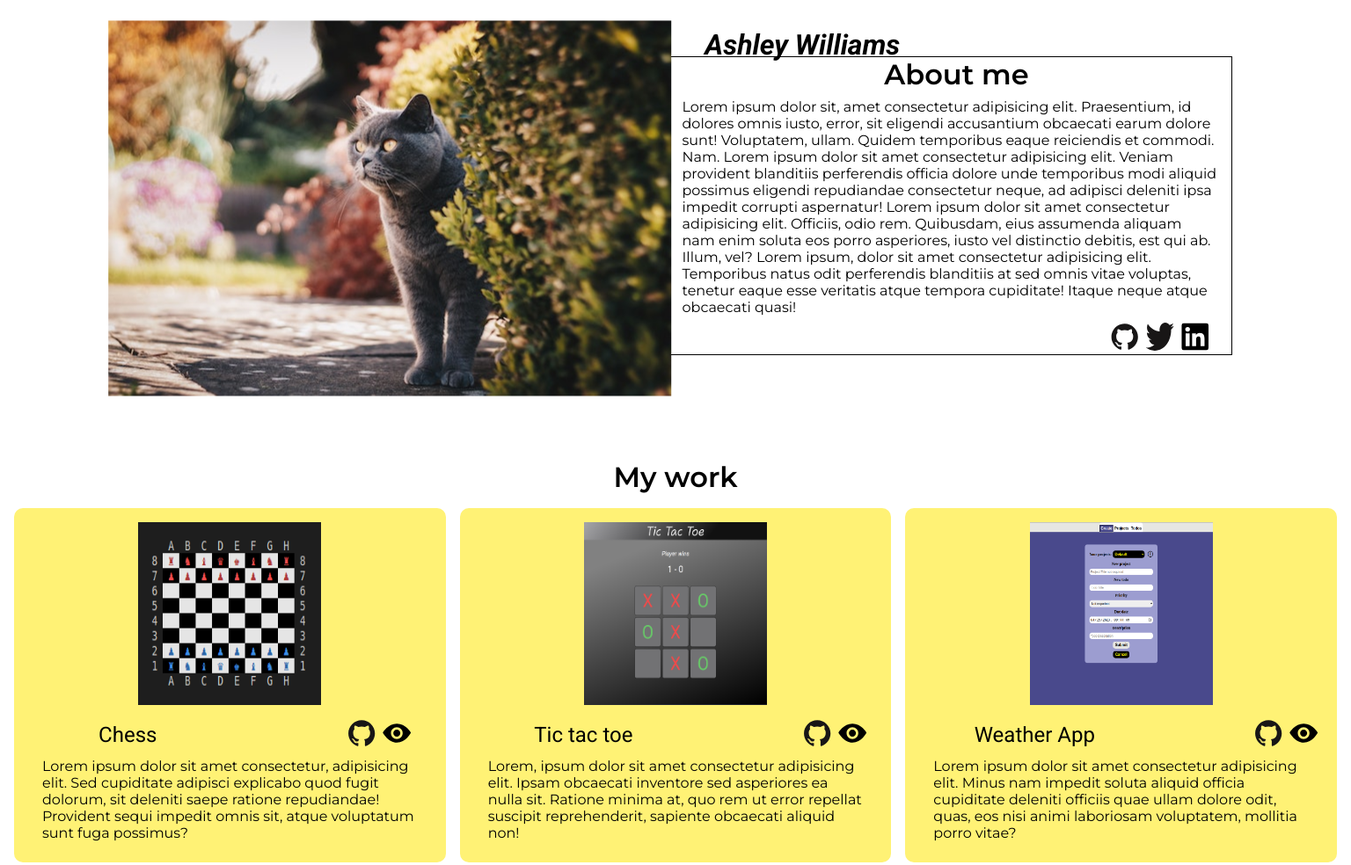
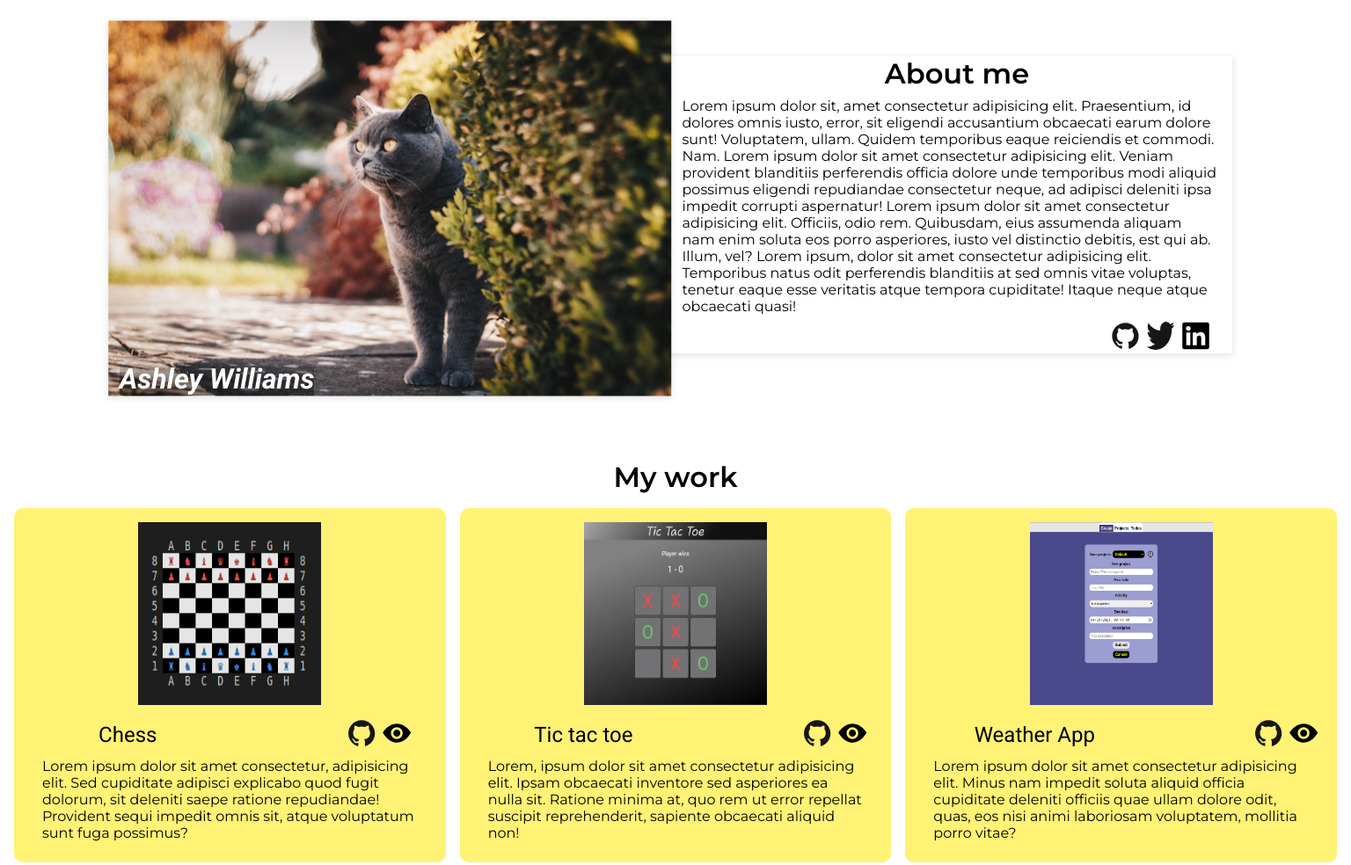
Before and after one commit to aleksandar-code/Portfolio, a plain HTML site: page index.html in a window 1536 px wide. Shown: the top 984 px of the page at 88% size. Drawn offline with Linux system fonts and the light colour scheme.

Commit message:
Style author

```diff
--- a/style.css
+++ b/style.css
@@ -164,8 +164,20 @@ main {
 @media (min-width: 1330px) {
   .about {
     padding: 0;
+    box-shadow: rgba(99, 99, 99, 0.2) 0px 2px 8px 0px;
+    border: none;
   }
 
+  .author {
+    transform: none;
+    translate: 0 1000%;
+    color: white;
+    background: linear-gradient(
+      180deg,
+      rgba(255, 255, 255, 0.021),
+      rgba(0, 0, 0, 0.425) 50%
+    );
+  }
   .links {
     position: relative;
     transform: translateX(78%);
@@ -181,12 +193,15 @@ main {
     height: auto;
     float: left;
     transform: translate(-2%, -2%);
+    box-shadow: rgba(99, 99, 99, 0.2) 0px 2px 8px 0px;
   }
 }
 
 @media (max-width: 1329px) and (min-width: 801px) {
   .about {
     background-color: white;
+    border: none;
+    box-shadow: rgba(99, 99, 99, 0.2) 0px 2px 8px 0px;
   }
 
   .portrait {
@@ -194,6 +209,7 @@ main {
     height: auto;
     float: left;
     transform: translate(-2%, 2%);
+    box-shadow: rgba(99, 99, 99, 0.2) 0px 2px 8px 0px;
   }
 
   .text-holder {
@@ -219,10 +235,6 @@ main {
 
   .text-holder {
     padding: 3rem;
-  }
-
-  .about {
-    border: 1px solid black;
   }
 
   .author {
```
